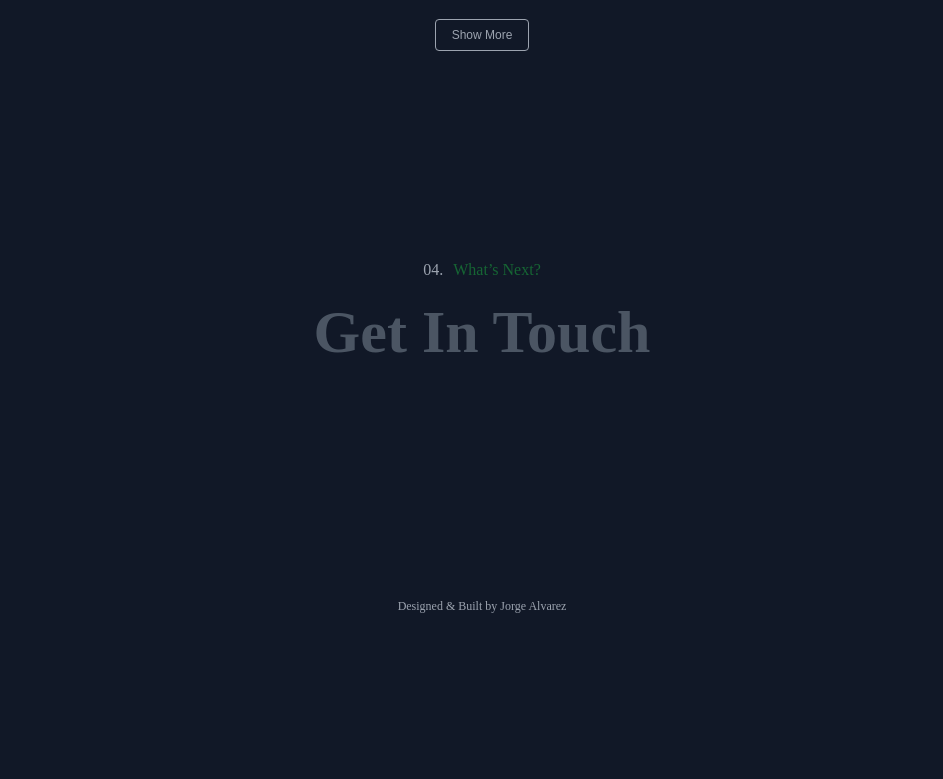
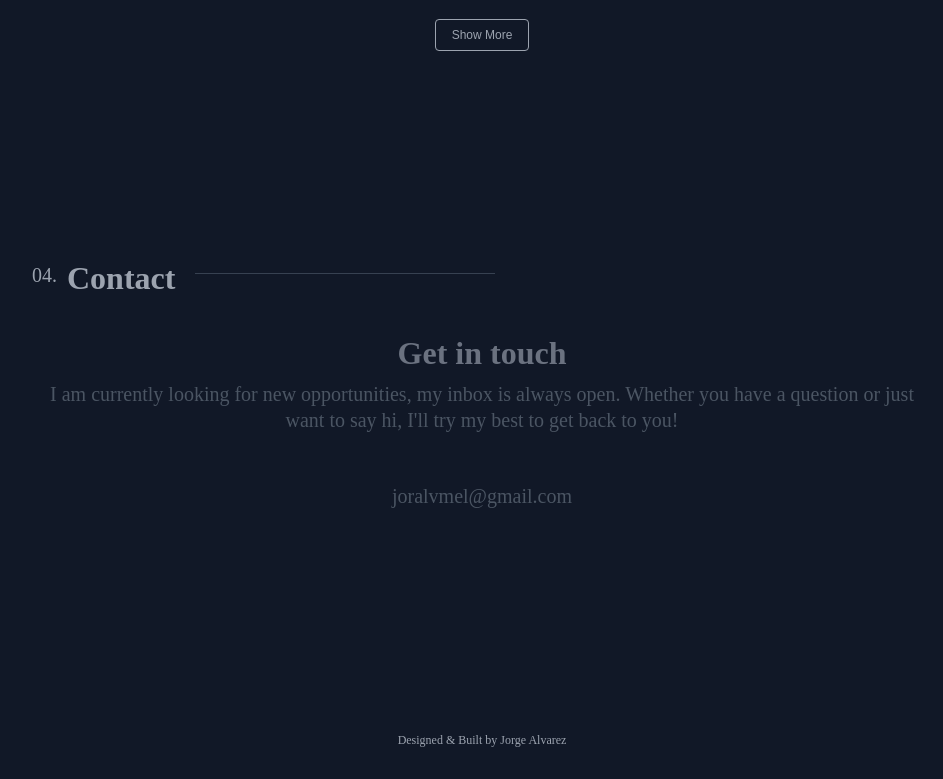
Before and after one commit to joralvmel/react-portfolio, a Next.js app: page / in a window 1280 px wide. Shown: the part 6593-7372 px from the top of the page, without its empty margins (158-1101 px from the left). Before the commit the page ends 7238 px from the top, so only its background shows below. Built offline with nearby package versions, Linux system fonts and the light colour scheme.

Commit message:
Create contact section

```diff
--- a/app/_components/sections/Contact.js
+++ b/app/_components/sections/Contact.js
@@ -1,26 +1,28 @@
 "use client";
 
+import { config } from "@/app/config";
 import styled from "styled-components";
 
 const StyledContactSection = styled.section`
-  max-width: 600px;
+  max-width: 900px;
   margin: 0 auto 100px;
   text-align: center;
 
-  @media (max-width: 768px) {
-    margin: 0 auto 50px;
+  h2 {
+    font-size: var(--fs-heading);
+    color: var(--color-grey-500);
   }
 
   .overline {
     display: block;
     margin-bottom: 20px;
-    color: var(--color-green-100);
+    color: var(--color-grey-500);
     font-size: var(--fs-md);
     font-weight: 400;
 
     &:before {
       bottom: 0;
-      font-size: var(--fz-sm);
+      font-size: var(--fs-sm);
     }
 
     &:after {
@@ -29,7 +31,8 @@ const StyledContactSection = styled.section`
   }
 
   .title {
-    font-size: clamp(40px, 5vw, 60px);
+    font-size: var(--fs-heading);
+    color: var(--color-grey-400);
   }
 
   .email-link {
@@ -38,11 +41,19 @@ const StyledContactSection = styled.section`
 `;
 
 function Contact() {
+  const { header, title, email, text } = config.contact;
+
   return (
     <StyledContactSection id="contact">
-      <h2 className="numbered-heading overline">What’s Next?</h2>
+      <h2 className="numbered-heading">{header}</h2>
 
-      <h2 className="title">Get In Touch</h2>
+      <h2 className="title">{title}</h2>
+
+      <p>{text}</p>
+
+      <a className="email-link" href={`mailto:${email}`}>
+        {email}
+      </a>
     </StyledContactSection>
   );
 }
--- a/app/config.js
+++ b/app/config.js
@@ -436,6 +436,13 @@ export const config = {
     ],
   },
 
+  contact: {
+    header: "Contact",
+    title: "Get in touch",
+    text: " I am currently looking for new opportunities, my inbox is always open. Whether you have a question or just want to say hi, I'll try my best to get back to you!",
+    email: "joralvmel@gmail.com",
+  },
+
   socialMedia: [
     {
       content: "GitHub",
```
